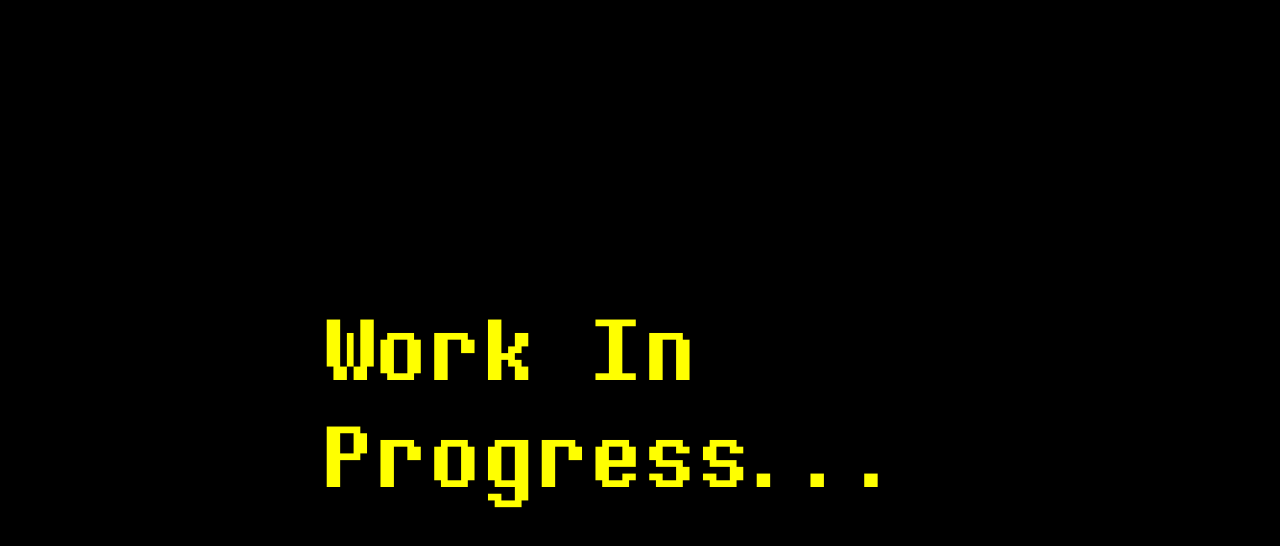
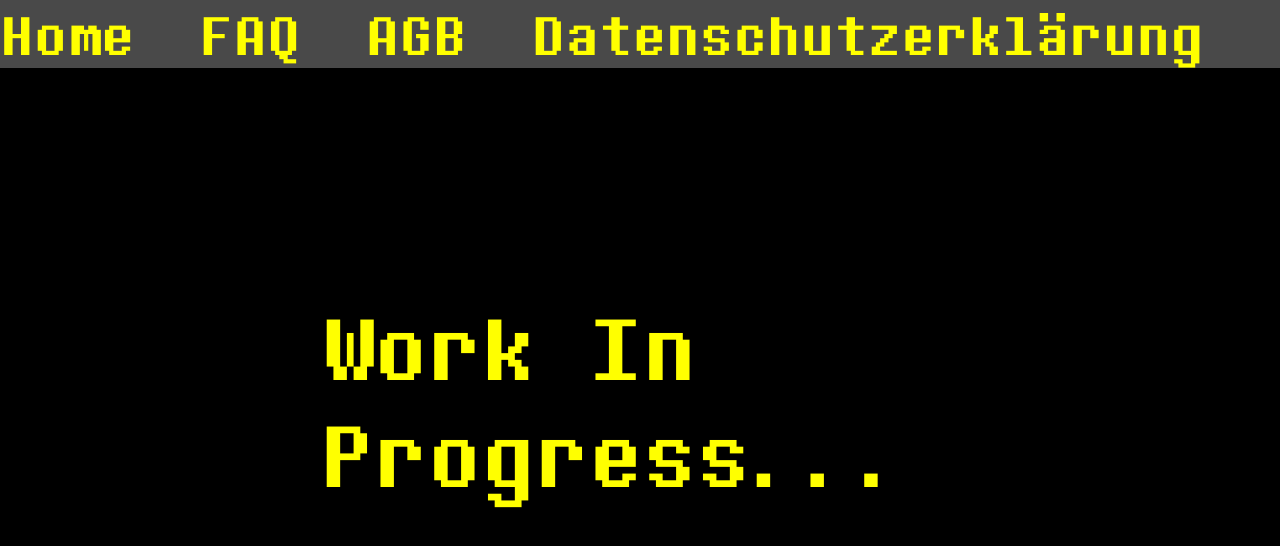
Before and after one commit to Nagisa7Shiota/nagisa7shiota.github.io, a plain HTML site: page index.html in a window 1280 px wide. Drawn offline with Linux system fonts and the light colour scheme.

Commit message:
Header finished
Padding

```diff
--- a/css/main-page.css
+++ b/css/main-page.css
@@ -1,5 +1,7 @@
 body{
     background-color: black;
+    size: 100%;
+    margin: auto;
 }
 
 @font-face {
@@ -7,6 +9,23 @@ body{
     src: url(fonts/determination_mono.otf);
     font-style: normal;
     font-weight: normal;
+}
+
+.header-point{
+    background-color: rgb(73, 73, 73);
+    margin-top: 0%;
+    font-size: 7vh;
+}
+
+.link-text{
+    font-family: determination;
+    text-decoration: none;
+    color: yellow;
+    font-size: inherit;
+}
+
+.padder{
+    padding: 2vw;
 }
 
 .progress{
--- a/index.html
+++ b/index.html
@@ -9,6 +9,15 @@
         <link rel="stylesheet" href="css/main-page.css">
     </head>
     <body>
+        <header class="header-point">
+            <a class="link-text" href="index.html">Home</a>
+            <a class="padder"></a>
+            <a class="link-text" href="FAQ.html">FAQ</a>
+            <a class="padder"></a>
+            <a class="link-text" href="AGB.html">AGB</a>
+            <a class="padder"></a>
+            <a class="link-text" href="PP.html">Datenschutzerklärung</a>
+        </header>
         <article class="progress">
             Work In Progress...
         </article>
```
Also changed, not shown: AGB.html (added), FAQ.html (added), PP.html (added).
